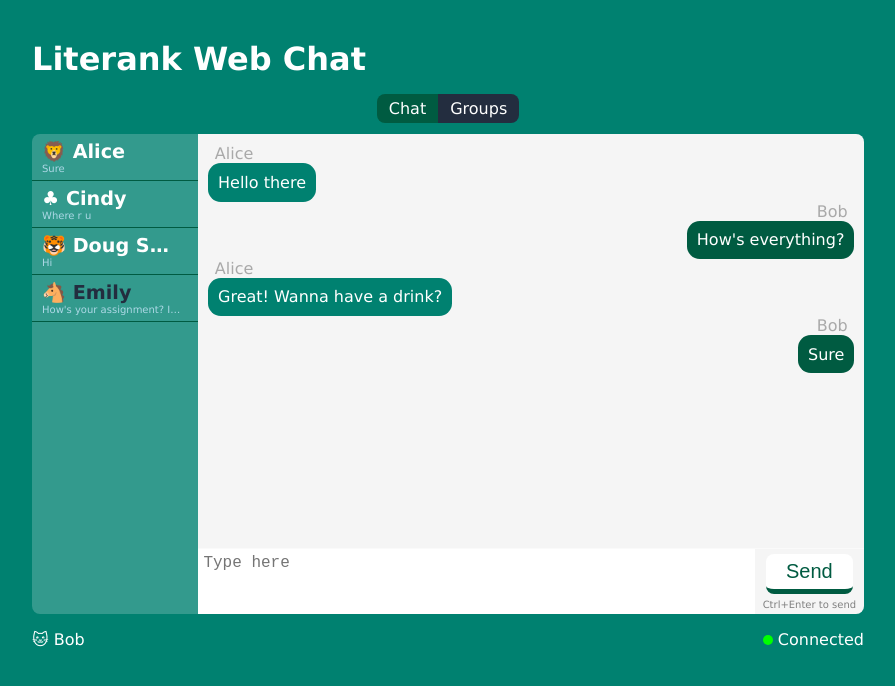
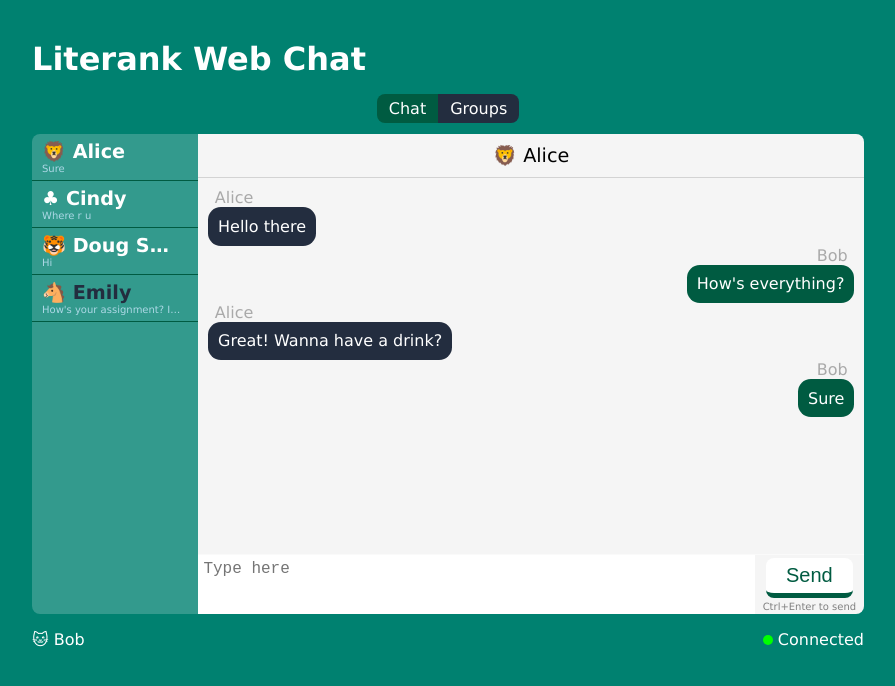
Before and after one commit to Literank/lr_webchat, a React (Create React App) app: page / in a window 1280 px wide. Shown: the top 686 px of the page, without its empty margins (192-1087 px from the left). Built offline with nearby package versions, Linux system fonts and the light colour scheme.

Commit message:
Add title bar

```diff
--- a/src/App.js
+++ b/src/App.js
@@ -1,6 +1,7 @@
 import "./App.css";
 import Contact from "./components/contact";
 import Message from "./components/message";
+import TitleBar from "./components/ttile-bar";
 
 function App() {
   const messages = [
@@ -57,6 +58,7 @@ function App() {
           ))}
         </div>
         <div className="main">
+          <TitleBar username={contacts[0].username} />
           <div className="messages">
             {messages.map((e) => (
               <Message
--- a/src/components/Message.css
+++ b/src/components/Message.css
@@ -29,7 +29,7 @@
 }
 
 .bubble {
-  background-color: var(--bg-color);
+  background-color: var(--secondary-color);
   padding: 0.6em;
   border-radius: 0.8em;
 }
--- /dev/null
+++ b/src/components/TitleBar.css
@@ -0,0 +1,6 @@
+.title {
+  font-size: larger;
+  color: black;
+  padding: 10px;
+  border-bottom: solid 1px lightgray;
+}
--- /dev/null
+++ b/src/components/ttile-bar.jsx
@@ -0,0 +1,8 @@
+import React from "react";
+import "./TitleBar.css";
+
+const TitleBar = (props) => {
+  return <div className="title">{props.username}</div>;
+};
+
+export default TitleBar;
```
